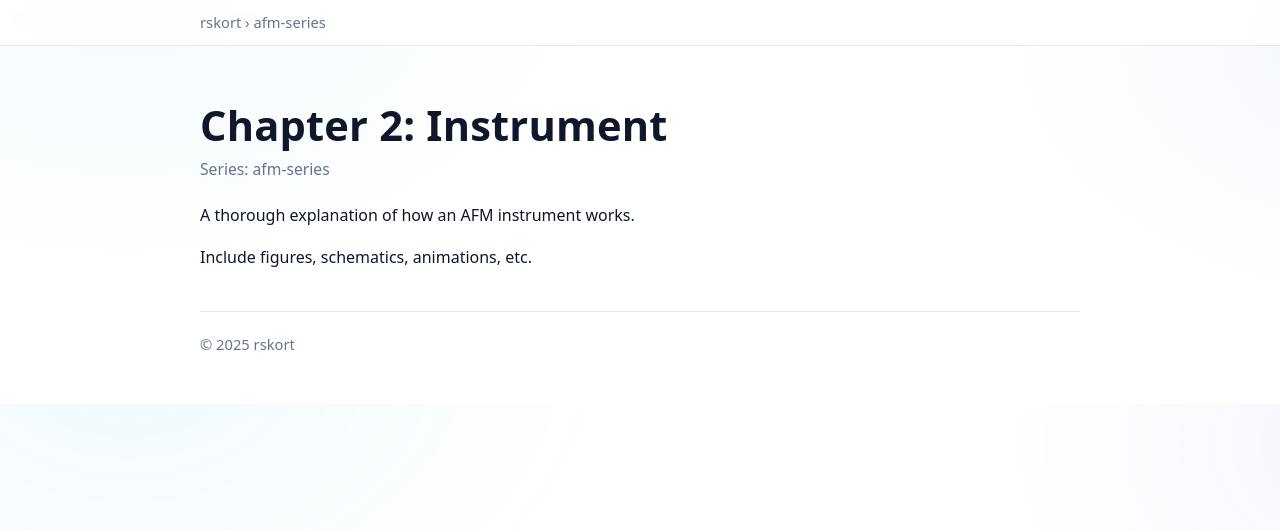
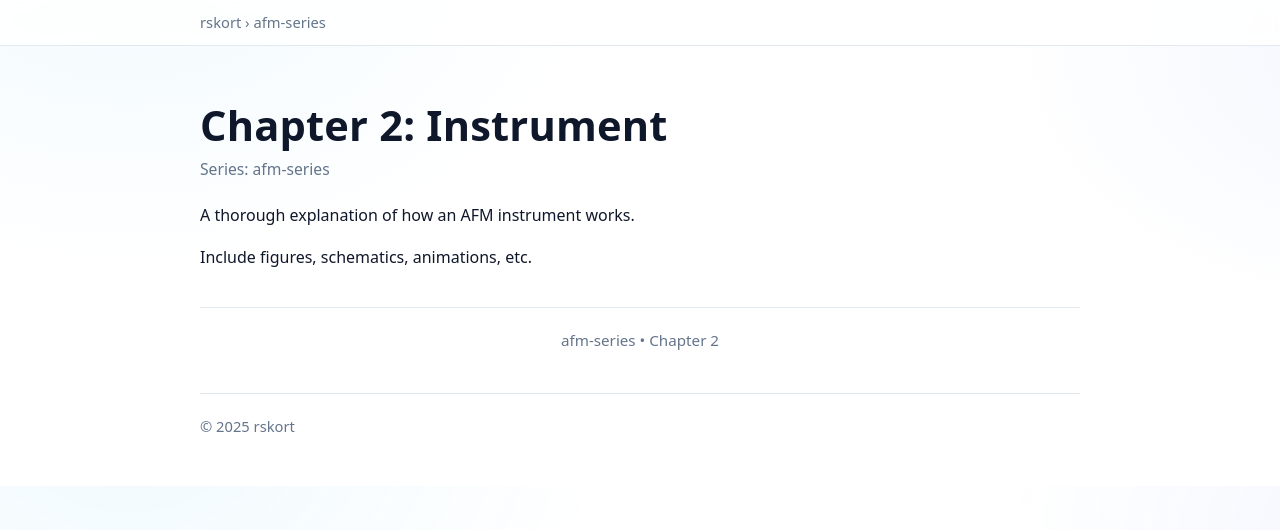
Before and after one commit to rskort/rskort.github.io, a Jekyll site: the page built from _series/afm-series/instrument.md, in a window 1280 px wide. Shown: the top 530 px of the page. Built offline with Jekyll 4.4.1, drawn with Linux system fonts in a browser that asks for light colours.

Commit message:
Enhance chapter navigation logic in page layout
Refactor chapter navigation to improve functionality and readability.

```diff
--- a/_layouts/page.html
+++ b/_layouts/page.html
@@ -176,7 +176,7 @@
 
     /* Bottom chapter navigation */
     .chapter-nav { display: grid; grid-template-columns: 1fr auto 1fr; align-items: center; gap: .75rem; margin-top: 2.25rem; padding-top: 1.25rem; border-top: 1px solid var(--border); font-weight: 700; }
-    .chapter-nav .center { color: var(--muted); font-weight: 500; font-size: .95rem; }
+    .chapter-nav .center { color: var(--muted); font-weight: 500; font-size: .95rem; text-align: center; }
     .chapter-nav a { display: inline-flex; align-items: center; gap: .5rem; text-decoration: none; color: var(--link); }
     .chapter-nav .prev::before { content: "←"; }
     .chapter-nav .next::after { content: "→"; }
@@ -238,45 +238,77 @@
       {{ content }}
 
       {% comment %}
-      Bottom chapter navigation. Works when pages share a series and have numeric chapter.
+      Bottom chapter navigation that works across pages and the `_series` collection.
+      Requires per page:
+        series: my-series-slug
+        chapter: 1
       {% endcomment %}
       {% if page.series and page.chapter %}
-        {% assign siblings = site.pages | where: "series", page.series | where_exp: "p", "p.chapter" | sort: "chapter" %}
+        {%- assign this_series = page.series -%}
+        {%- assign this_chapter = page.chapter | plus: 0 -%}
 
-        {% assign prev_page = nil %}
-        {% assign next_page = nil %}
-        {% assign last = nil %}
-        {% assign capture_next = false %}
+        {%- assign from_pages = site.pages
+          | where: "series", this_series
+          | where_exp: "p", "p.chapter"
+        -%}
+        {%- assign from_series = site.series
+          | where: "series", this_series
+          | where_exp: "p", "p.chapter"
+        -%}
+        {%- assign items = from_pages | concat: from_series -%}
 
-        {% for p in siblings %}
-          {% if capture_next and next_page == nil %}
-            {% assign next_page = p %}
-            {% assign capture_next = false %}
-          {% endif %}
-          {% if p.url == page.url %}
-            {% assign prev_page = last %}
-            {% assign capture_next = true %}
-          {% endif %}
-          {% assign last = p %}
-        {% endfor %}
+        {%- assign sortable = "" | split: "" -%}
+        {%- for it in items -%}
+          {%- assign chap_num = it.chapter | plus: 0 -%}
+          {%- assign pad = chap_num | prepend: "00000" | slice: -5, 5 -%}
+          {%- assign pair = pad | append: "||" | append: it.url | append: "||" | append: it.title -%}
+          {%- assign sortable = sortable | push: pair -%}
+        {%- endfor -%}
+        {%- assign sorted = sortable | sort_natural -%}
 
-        {% if prev_page or next_page %}
+        {%- assign idx = -1 -%}
+        {%- for s in sorted -%}
+          {%- assign parts = s | split: "||" -%}
+          {%- assign u = parts[1] -%}
+          {%- assign c = parts[0] | plus: 0 -%}
+          {%- if c == this_chapter and u == page.url -%}
+            {%- assign idx = forloop.index0 -%}
+          {%- endif -%}
+        {%- endfor -%}
+
+        {%- if idx > -1 -%}
+          {%- assign prev_title = nil -%}
+          {%- assign prev_url = nil -%}
+          {%- assign next_title = nil -%}
+          {%- assign next_url = nil -%}
+
+          {%- if idx > 0 -%}
+            {%- assign prev_parts = sorted[idx | minus: 1] | split: "||" -%}
+            {%- assign prev_url = prev_parts[1] -%}
+            {%- assign prev_title = prev_parts[2] -%}
+          {%- endif -%}
+          {%- if idx < sorted.size | minus: 1 -%}
+            {%- assign next_parts = sorted[idx | plus: 1] | split: "||" -%}
+            {%- assign next_url = next_parts[1] -%}
+            {%- assign next_title = next_parts[2] -%}
+          {%- endif -%}
+
           <nav class="chapter-nav" aria-label="Chapter navigation">
-            {% if prev_page %}
-              <a class="prev" href="{{ prev_page.url | relative_url }}">Chapter {{ prev_page.chapter }}: {{ prev_page.title }}</a>
+            {% if prev_url %}
+              <a class="prev" href="{{ prev_url | relative_url }}">Chapter {{ page.chapter | minus: 1 }}: {{ prev_title }}</a>
             {% else %}
               <span></span>
             {% endif %}
 
             <span class="center">{{ page.series }} • Chapter {{ page.chapter }}</span>
 
-            {% if next_page %}
-              <a class="next" href="{{ next_page.url | relative_url }}">Chapter {{ next_page.chapter }}: {{ next_page.title }}</a>
+            {% if next_url %}
+              <a class="next" href="{{ next_url | relative_url }}">Chapter {{ page.chapter | plus: 1 }}: {{ next_title }}</a>
             {% else %}
               <span></span>
             {% endif %}
           </nav>
-        {% endif %}
+        {%- endif -%}
       {% endif %}
     </main>
 
```
